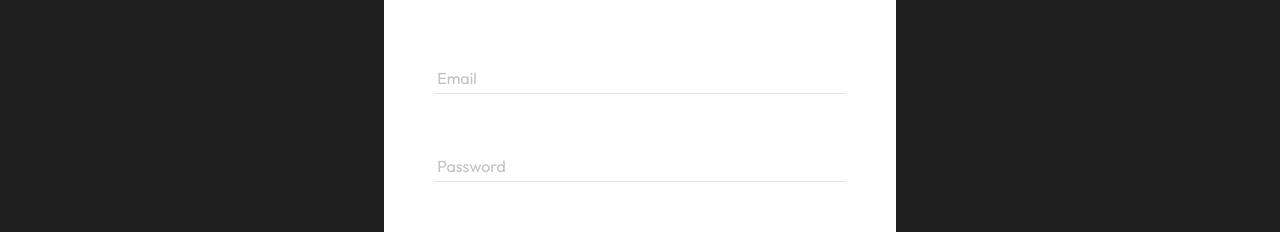
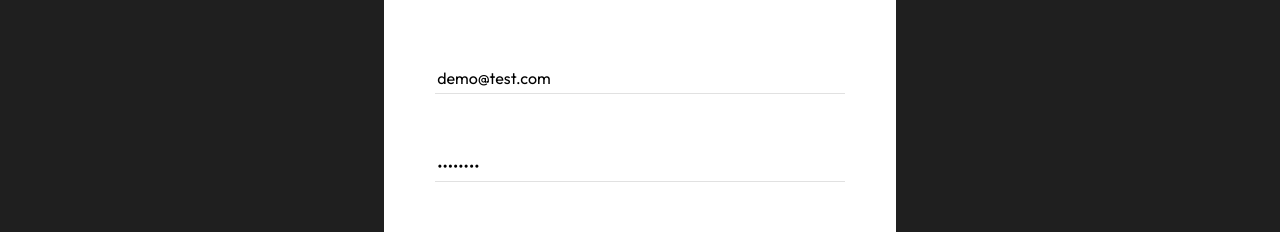
Before and after one commit to Claudia-teng/ticket-club, a React (Create React App) app: page /login in a window 1280 px wide. Shown: the part 263-495 px from the top of the page. Built offline with nearby package versions, Linux system fonts and the light colour scheme.

Commit message:
feat: add default login info

```diff
--- a/src/pages/Login/Login.js
+++ b/src/pages/Login/Login.js
@@ -6,10 +6,10 @@ import styles from "./Login.module.sass";
 function Login({ isLogin, setUserInfo, setIsLogin }) {
   let navigate = useNavigate();
   const [init, setInit] = useState(true);
-  const [email, setEmail] = useState("");
+  const [email, setEmail] = useState("demo@test.com");
   const [validEmail, setValidEmail] = useState(true);
   const [validPassword, setValidPassword] = useState(true);
-  const [password, setPassword] = useState("");
+  const [password, setPassword] = useState("demodemo");
   const [emailErrorMsg, setEmailErrorMsg] = useState("");
   const [passwordErrorMsg, setPasswordErrorMsg] = useState("");
   const [errorMsg, setErrorMsg] = useState("");
```
